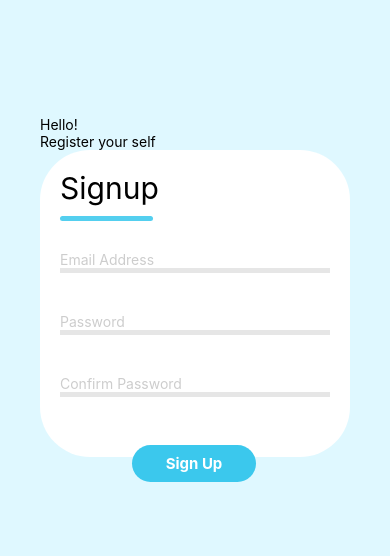
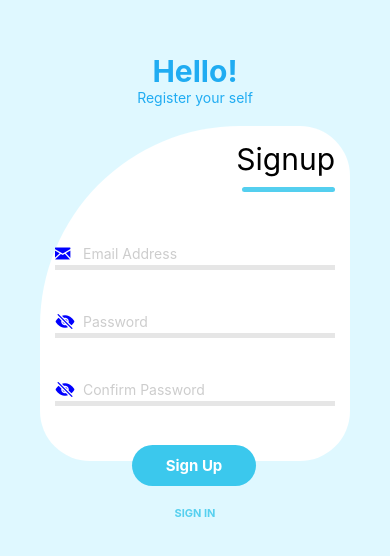
Before and after one commit to Hussain384/Elite_Rentals, a React Native app: screen / in a window 390 px wide. Shown: the part 136-692 px from the top of the page. Built offline with nearby package versions, Linux system fonts and the light colour scheme.

Commit message:
signup screen design

```diff
--- a/App.js
+++ b/App.js
@@ -6,6 +6,9 @@ import {
   TextInput,
   TouchableOpacity,
 } from 'react-native';
+
+import IconEmail from 'react-native-vector-icons/Foundation';
+import IconPassword from 'react-native-vector-icons/Ionicons';
 
 function SignUp({navigation}) {
   const [email, setEmail] = useState('');
@@ -29,16 +32,18 @@ function SignUp({navigation}) {
       <Text style={styles.greeting}>Hello!</Text>
       <Text style={styles.info}>Register your self</Text>
       <View style={styles.signUpForm}>
-        <Text style={styles.formTitle}>Signup</Text>
-        <View style={styles.dashLine} />
+        <View style={styles.formTitleView}>
+          <Text style={styles.formTitle}>Signup</Text>
+          <View style={styles.dashLine} />
+        </View>
         <View style={styles.outCont}>
           <View style={styles.inputCont}>
-            {/* <IconEmail
+            <IconEmail
               style={styles.iconStyle}
               name="mail"
               size={20}
               color="blue"
-            /> */}
+            />
             <TextInput
               style={styles.input}
               placeholder="Email Address"
@@ -48,12 +53,12 @@ function SignUp({navigation}) {
             />
           </View>
           <View style={styles.inputCont}>
-            {/* <IconPassword
+            <IconPassword
               style={styles.iconStyle}
               name="eye-off"
               size={20}
               color="blue"
-            /> */}
+            />
             <TextInput
               style={styles.input}
               placeholder="Password"
@@ -65,12 +70,12 @@ function SignUp({navigation}) {
           </View>
 
           <View style={styles.inputCont}>
-            {/* <IconPassword
+            <IconPassword
               style={styles.iconStyle}
               name="eye-off"
               size={20}
               color="blue"
-            /> */}
+            />
             <TextInput
               style={styles.input}
               placeholder="Confirm Password"
@@ -87,6 +92,9 @@ function SignUp({navigation}) {
           <Text style={styles.submitText}>Sign Up</Text>
         </TouchableOpacity>
       </View>
+      <TouchableOpacity style={styles.signInButton}>
+        <Text style={styles.signInButtonText}>SIGN IN</Text>
+      </TouchableOpacity>
     </View>
   );
 }
@@ -97,6 +105,21 @@ const styles = StyleSheet.create({
     flex: 1,
     justifyContent: 'center',
     padding: 40,
+  },
+  greeting: {
+    alignSelf: 'center',
+    color: '#20ACF2',
+    fontSize: 30,
+    fontWeight: 'bold',
+  },
+  info: {
+    alignSelf: 'center',
+    color: '#20ACF2',
+    marginBottom: 20,
+  },
+
+  formTitleView: {
+    alignItems: 'flex-end',
   },
   formTitle: {
     color: '#000',
@@ -113,10 +136,12 @@ const styles = StyleSheet.create({
   signUpForm: {
     backgroundColor: '#fff',
     borderRadius: 50,
-    padding: 20,
+    borderTopLeftRadius: 200,
+    padding: 15,
   },
   outCont: {
     marginBottom: 20,
+    marginTop: 20,
   },
   inputCont: {
     marginTop: 20,
@@ -157,6 +182,15 @@ const styles = StyleSheet.create({
   forgetPasswordView: {
     alignSelf: 'flex-end',
   },
+  signInButtonText: {
+    color: '#57D0EF',
+    fontSize: 11,
+    fontWeight: 'bold',
+  },
+  signInButton: {
+    alignSelf: 'center',
+    marginTop: 45,
+  },
 });
 
 export default SignUp;
--- a/package.json
+++ b/package.json
@@ -11,7 +11,8 @@
   },
   "dependencies": {
     "react": "18.1.0",
-    "react-native": "0.70.6"
+    "react-native": "0.70.6",
+    "react-native-vector-icons": "^9.2.0"
   },
   "devDependencies": {
     "@babel/core": "^7.12.9",
```
Also changed, not shown: 4 other files (tests, documents, lock files or other folders).
